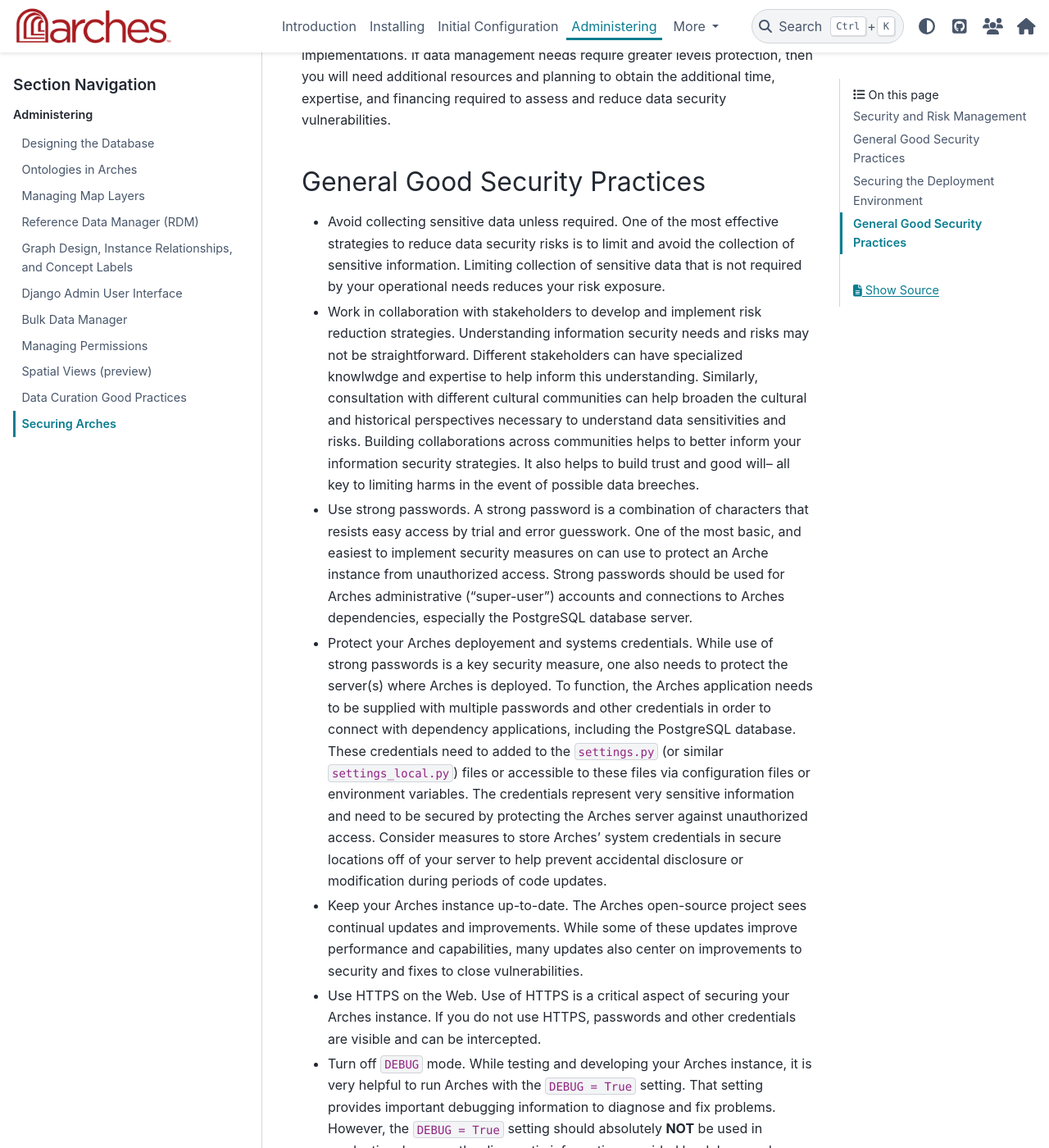
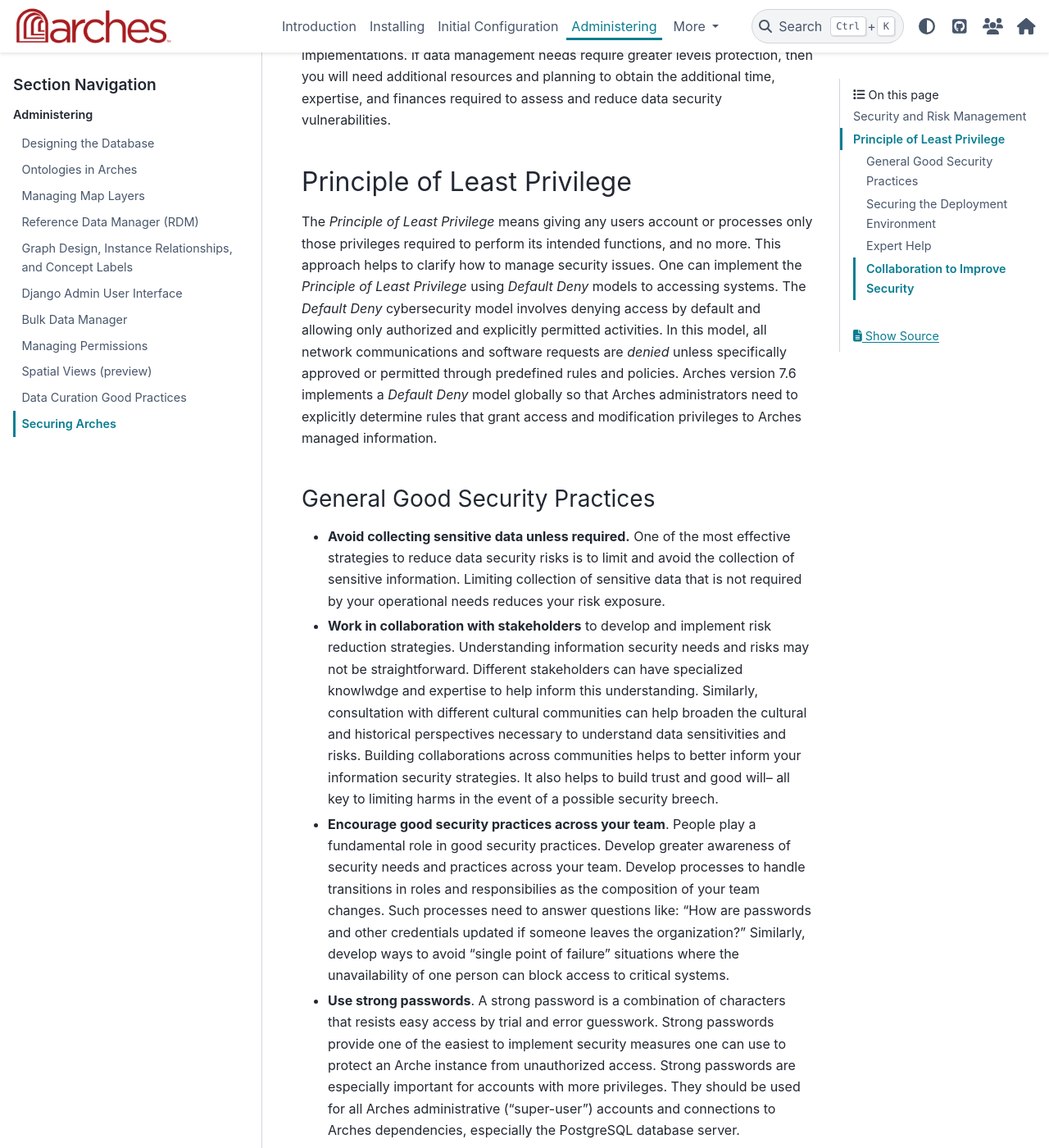
Before and after one commit to archesproject/arches-docs, a Sphinx documentation site: the page built from docs/administering/security.rst, in a window 1280 px wide and 1400 px high, scrolled down 720 px. Shown: the whole window at 82% size. Built offline with Sphinx 7.4.7 and the PyData theme 0.15.4, drawn with Linux system fonts in a browser that asks for light colours; some of the changed text lies outside the part shown.

Commit message:
Cleaned up language, added links

```diff
--- a/docs/administering/security.rst
+++ b/docs/administering/security.rst
@@ -10,37 +10,50 @@
 
 Information security needs vary widely. Legal requirements, organization policies, contract or funder requirements, understandings of ethics, operational needs, and the specifics of the information documented in your data can all play a role in shaping data security needs. In some organizational settings, especially in the public sector, data security will require complex technical and operational controls. Even information intended for public release will require measures to protect against accidental or unauthorized attempts at modification or deletion.
 
-In certain contexts, data security risks can involve legal, financial, reputational, harms to your own organization and staff, as well as harms to stakeholding communities. It is important to understand and mitigate these risks. The first step in securing your Arches implementation requires review and assessment of your position within this complex and varied environment. Some Arches implementations will require much more robust protections than required by other implementations. If data management needs require greater levels protection, then you will need additional resources and planning to obtain the additional time, expertise, and financing required to assess and reduce data security vulnerabilities.
+In certain contexts, data security risks can involve legal, financial, reputational, harms to your own organization and staff, as well as harms to stakeholding communities. It is important to understand and mitigate these risks. The first step in securing your Arches implementation requires review and assessment of your position within this complex and varied environment. Some Arches implementations will require much more robust protections than required by other implementations. If data management needs require greater levels protection, then you will need additional resources and planning to obtain the additional time, expertise, and finances required to assess and reduce data security vulnerabilities.
+
+
+Principle of Least Privilege
+============================
+The *Principle of Least Privilege* means giving any users account or processes only those privileges required to perform its intended functions, and no more. This approach helps to clarify how to manage security issues. One can implement the *Principle of Least Privilege* using *Default Deny* models to accessing systems. The *Default Deny* cybersecurity model involves denying access by default and allowing only authorized and explicitly permitted activities. In this model, all network communications and software requests are *denied* unless specifically approved or permitted through predefined rules and policies. Arches version 7.6 implements a *Default Deny* model globally so that Arches administrators need to explicitly determine rules that grant access and modification privileges to Arches managed information.
 
 
 General Good Security Practices
-===============================
+-------------------------------
 
-* Avoid collecting sensitive data unless required. One of the most effective strategies to reduce data security risks is to limit and avoid the collection of sensitive information. Limiting collection of sensitive data that is not required by your operational needs reduces your risk exposure.
+* **Avoid collecting sensitive data unless required.** One of the most effective strategies to reduce data security risks is to limit and avoid the collection of sensitive information. Limiting collection of sensitive data that is not required by your operational needs reduces your risk exposure.
 
-* Work in collaboration with stakeholders to develop and implement risk reduction strategies. Understanding information security needs and risks may not be straightforward. Different stakeholders can have specialized knowlwdge and expertise to help inform this understanding. Similarly, consultation with different cultural communities can help broaden the cultural and historical perspectives necessary to understand data sensitivities and risks. Building collaborations across communities helps to better inform your information security strategies. It also helps to build trust and good will-- all key to limiting harms in the event of possible data breeches.
+* **Work in collaboration with stakeholders** to develop and implement risk reduction strategies. Understanding information security needs and risks may not be straightforward. Different stakeholders can have specialized knowlwdge and expertise to help inform this understanding. Similarly, consultation with different cultural communities can help broaden the cultural and historical perspectives necessary to understand data sensitivities and risks. Building collaborations across communities helps to better inform your information security strategies. It also helps to build trust and good will-- all key to limiting harms in the event of a possible security breech.
 
-* Use strong passwords. A strong password is a combination of characters that resists easy access by trial and error guesswork. One of the most basic, and easiest to implement security measures on can use to protect an Arche instance from unauthorized access. Strong passwords should be used for Arches administrative ("super-user") accounts and connections to Arches dependencies, especially the PostgreSQL database server.
+* **Encourage good security practices across your team**. People play a fundamental role in good security practices. Develop greater awareness of security needs and practices across your team. Develop processes to handle transitions in roles and responsibilies as the composition of your team changes. Such processes need to answer questions like: "How are passwords and other credentials updated if someone leaves the organization?" Similarly, develop ways to avoid "single point of failure" situations where the unavailability of one person can block access to critical systems.
 
-* Protect your Arches deployement and systems credentials. While use of strong passwords is a key security measure, one also needs to protect the server(s) where Arches is deployed. To function, the Arches application needs to be supplied with multiple passwords and other credentials in order to connect with dependency applications, including the PostgreSQL database. These credentials need to added to the ``settings.py`` (or similar ``settings_local.py``) files or accessible to these files via configuration files or environment variables. The credentials represent very sensitive information and need to be secured by protecting the Arches server against unauthorized access. Consider measures to store Arches' system credentials in secure locations off of your server to help prevent accidental disclosure or modification during periods of code updates.
+* **Use strong passwords**. A strong password is a combination of characters that resists easy access by trial and error guesswork. Strong passwords provide one of the easiest to implement security measures one can use to protect an Arche instance from unauthorized access. Strong passwords are especially important for accounts with more privileges. They should be used for all Arches administrative ("super-user") accounts and connections to Arches dependencies, especially the PostgreSQL database server.
 
-* Keep your Arches instance up-to-date. The Arches open-source project sees continual updates and improvements. While some of these updates improve performance and capabilities, many updates also center on improvements to security and fixes to close vulnerabilities.
+* **Keep your Arches instance up-to-date**. The Arches open-source project sees continual updates and improvements. While some of these updates improve performance and capabilities, many updates also center on improvements to security and fixes to close vulnerabilities. To keep Arches secure, you will need to perform regular updates of your instance.
 
-* Use HTTPS on the Web. Use of HTTPS is a critical aspect of securing your Arches instance. If you do not use HTTPS, passwords and other credentials are visible and can be intercepted.
+* **Use HTTPS on the Web**. Use of HTTPS is a critical aspect of securing your Arches instance because it encrypts and secures communications over the Web. If you do not use HTTPS, passwords and other credentials are visible and can be intercepted (See :ref:`Implementing SSL`).
 
-* Turn off ``DEBUG`` mode. While testing and developing your Arches instance, it is very helpful to run Arches with the ``DEBUG = True`` setting. That setting provides important debugging information to diagnose and fix problems. However, the ``DEBUG = True`` setting should absolutely **NOT** be used in production, because the diagnostic information provided by debug mode can contain sensitive data. In production contexts, be sure to use the ``DEBUG = False`` setting.
+* **Turn off DEBUG mode**. While testing and developing your Arches instance, it is very helpful to run Arches with the ``DEBUG = True`` setting. That setting provides important debugging information to diagnose and fix problems. However, the ``DEBUG = True`` setting should absolutely **NOT** be used in production, because the diagnostic information provided by debug mode can contain sensitive data, sometimes including access credentials. In production contexts, be sure to use the ``DEBUG = False`` setting. (See :ref:`Introduction to Production Deployment`)
 
 
 Securing the Deployment Environment
-===================================
+-----------------------------------
 
 As discussed, one of the most important aspects of securing an Arches instance centers on protecting the server(s) that host Arches and dependency applications (PostgreSQL, ElasticSearch, etc.). Consider the following measures to improve the security of your Arches hosting servers:
 
-* **Operating System (OS) Updates** The OS of your Arches server should be regularly updated and patched so keep pace with the latest security improvements and vulnerability fixes.
+* **Update your Operating System (OS)**. The OS of your Arches server should be regularly updated and patched so keep pace with the latest security improvements and vulnerability fixes.
+
+* **Close unused ports**. In keeping with the *Principle of Least Privilege*, you should block access to all Internet ports on your servers except for those that are needed for Arches to function. Closing ports blocks opportunities for bad actors to access your systems.
+
+* **Protect your Arches system credentials**. While use of strong passwords is a key security measure, one also needs to protect the server(s) where Arches is deployed. To function, the Arches application needs to be supplied with multiple passwords and other credentials in order to connect with dependency applications, including the PostgreSQL database. These credentials need to added to the ``settings.py`` (or similar ``settings_local.py``) files or accessible to these files via configuration files or environment variables. The credentials represent very sensitive information and need to be secured by protecting the Arches server against unauthorized access. Consider measures to store Arches' system credentials in secure locations off of your server to help prevent accidental disclosure or modification during periods of code updates.
 
 
+Expert Help
+-----------
+
+Some organizations must manage sensitive data. In these situations, organizations should involve technical experts to secure their Arches deployments. An organization may need to rely on both "in house" expertise (people who manage information systems within an organization) and contracted `Arches service providers <https://www.archesproject.org/service-providers/>`_.
 
 
-
-General Good Security Practices
-===============================
+Collaboration to Improve Security
+---------------------------------
+One of the most important ways strategies to improve Arches security centers on collaboraiton with the larger Arches open-source community. Some organizations, particularly those in the public sector, have done extensive security audits and penetration testing of Arches. In some cases, they have reported vulnerabilities that were subsequently diagnosed and fixed in the Arches software release process. Reporting vulnerabilities therefore helps improve the security and reliability of Arches for the entire community. Please report any security vulnerability or suspected vulnerability via `the ticket system in GitHub <https://github.com/archesproject/arches/issues>`_.
```
